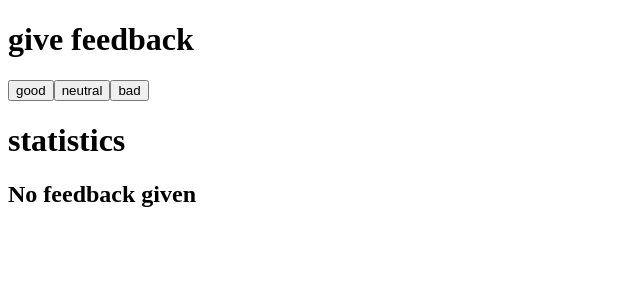
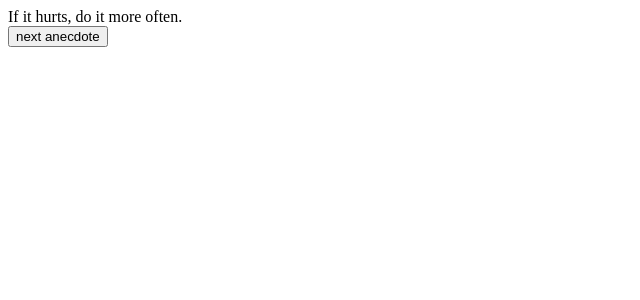
Before and after one commit to ESHWARGEEK/FULLSTACKOPEN-EXERCISES, a React (Vite) app in the folder part-1/part-1-exercise/: page / in a window 1280 px wide. Shown: the top 300 px of the page, without its empty margins (0-640 px from the left). Built offline with nearby package versions, Linux system fonts and the light colour scheme; the HTML template or start-up script is replaced by a standard one.

Commit message:
finished 1.12 anecdotes step 1

```diff
--- a/part-1/part-1-exercise/src/App.jsx
+++ b/part-1/part-1-exercise/src/App.jsx
@@ -1,63 +1,29 @@
 import { useState } from "react";
-import Header from "./components/Header";
-import Buttons from "./components/Buttons";
-import Result from "./components/Result";
-import Statistics from "./components/Statistics";
 
 const App = () => {
-  const [good, setGood] = useState(0);
-  const [neutral, setNeutral] = useState(0);
-  const [bad, setBad] = useState(0);
+  const anecdotes = [
+    "If it hurts, do it more often.",
+    "Adding manpower to a late software project makes it later!",
+    "The first 90 percent of the code accounts for the first 90 percent of the development time...The remaining 10 percent of the code accounts for the other 90 percent of the development time.",
+    "Any fool can write code that a computer can understand. Good programmers write code that humans can understand.",
+    "Premature optimization is the root of all evil.",
+    "Debugging is twice as hard as writing the code in the first place. Therefore, if you write the code as cleverly as possible, you are, by definition, not smart enough to debug it.",
+    "Programming without an extremely heavy use of console.log is same as if a doctor would refuse to use x-rays or blood tests when diagnosing patients.",
+    "The only way to go fast, is to go well.",
+  ];
 
-  const handleGood = () => {
-    console.log("good before", good);
-    const goodNow = good + 1;
-    console.log("good after", goodNow);
-    setGood(goodNow);
-  };
+  const [selected, setSelected] = useState(0);
 
-  const handleBad = () => {
-    console.log("bad before", bad);
-    const badNow = bad + 1;
-    console.log("bad after", badNow);
-    setBad(badNow);
-  };
-
-  const handleNeutral = () => {
-    console.log("Neutral before", neutral);
-    const neutralNow = neutral + 1;
-    console.log("Neutral after", neutralNow);
-    setNeutral(neutralNow);
-  };
-
-  const total = (good, bad, neutral) => {
-    return good + bad + neutral;
-  };
-
-  const average = (good, bad, neutral) => {
-    const total_value = total(good, bad, neutral);
-    return (good - bad) / total_value;
-  };
-
-  const percentage = (good, bad, neutral) => {
-    return (good / total(good, bad, neutral)) * 100 + " %";
+  const getRandomAnecdote = () => {
+    const randomeAnecodote = Math.floor(Math.random() * anecdotes.length);
+    setSelected(randomeAnecodote);
   };
 
   return (
     <div>
-      <Header header={"give feedback"} />
-      <Buttons onClick={handleGood} text={"good"} />
-      <Buttons onClick={handleNeutral} text={"neutral"} />
-      <Buttons onClick={handleBad} text={"bad"} />
-      <Header header={"statistics"} />
-      <Statistics
-        good={good}
-        total={total(good, bad, neutral)}
-        average={average(good, bad, neutral)}
-        percentage={percentage(good, bad, neutral)}
-        bad={bad}
-        neutral={neutral}
-      />
+      {anecdotes[selected]}
+      <br />
+      <button onClick={getRandomAnecdote}>next anecdote</button>
     </div>
   );
 };
--- a/part-1/part-1-exercise/src/components/Buttons.jsx
+++ /dev/null
@@ -1,5 +0,0 @@
-const Buttons = ({ onClick, text }) => {
-  return <button onClick={onClick}>{text}</button>;
-};
-
-export default Buttons;
--- a/part-1/part-1-exercise/src/components/Header.jsx
+++ /dev/null
@@ -1,9 +0,0 @@
-const Header = (props) => {
-  return (
-    <div>
-      <h1>{props.header}</h1>
-    </div>
-  );
-};
-
-export default Header;
--- a/part-1/part-1-exercise/src/components/Result.jsx
+++ /dev/null
@@ -1,9 +0,0 @@
-const Result = ({ name, score }) => {
-  return (
-    <p>
-      {name} {score}
-    </p>
-  );
-};
-
-export default Result;
--- a/part-1/part-1-exercise/src/components/StatisticLine.jsx
+++ /dev/null
@@ -1,89 +0,0 @@
-const StatisticLine = ({
-  good,
-  good_value,
-  bad,
-  bad_value,
-  neutral,
-  neutral_value,
-  total,
-  total_value,
-  average,
-  average_value,
-  percentage,
-  percentage_value,
-}) => {
-  return (
-    <div>
-      <table style={{ tableLayout: "fixed", width: "100px" }}>
-        <tbody>
-          <tr>
-            <td style={{ padding: "0px", textAlign: "left", lineHeight: "0" }}>
-              {good}
-            </td>
-            <td
-              style={{ padding: "0px", textAlign: "center", lineHeight: "0" }}
-            >
-              {good_value}
-            </td>
-          </tr>
-          <tr>
-            <td style={{ padding: "0px", textAlign: "left", lineHeight: "0" }}>
-              {" "}
-              {neutral}{" "}
-            </td>
-            <td
-              style={{ padding: "0px", textAlign: "center", lineHeight: "0" }}
-            >
-              {neutral_value}
-            </td>
-          </tr>
-          <tr>
-            <td style={{ padding: "0px", textAlign: "left", lineHeight: "0" }}>
-              {" "}
-              {bad}{" "}
-            </td>
-            <td
-              style={{ padding: "0px", textAlign: "center", lineHeight: "0" }}
-            >
-              {bad_value}
-            </td>
-          </tr>
-          <tr>
-            <td style={{ padding: "0px", textAlign: "left", lineHeight: "0" }}>
-              {" "}
-              {total}{" "}
-            </td>
-            <td
-              style={{ padding: "0px", textAlign: "center", lineHeight: "0" }}
-            >
-              {total_value}
-            </td>
-          </tr>
-          <tr>
-            <td style={{ padding: "0px", textAlign: "left", lineHeight: "0" }}>
-              {" "}
-              {average}{" "}
-            </td>
-            <td
-              style={{ padding: "0px", textAlign: "center", lineHeight: "0" }}
-            >
-              {average_value}
-            </td>
-          </tr>
-          <tr>
-            <td style={{ padding: "0px", textAlign: "left", lineHeight: "0" }}>
-              {percentage}
-            </td>
-            <td
-              style={{ padding: "0px", textAlign: "center", lineHeight: "0" }}
-            >
-              {percentage_value}
-            </td>
-          </tr>
-        </tbody>
-      </table>
-    </div>
-  );
-};
-
-export default StatisticLine;
--- a/part-1/part-1-exercise/src/components/Statistics.jsx
+++ /dev/null
@@ -1,23 +0,0 @@
-import StatisticLine from "./StatisticLine";
-const Statistics = ({ total, average, percentage, good, bad, neutral }) => {
-  if (good + neutral + bad !== 0) {
-    return (
-      <div>
-        <StatisticLine good="good" good_value={good} />
-        <StatisticLine neutral="neutral" neutral_value={neutral} />
-        <StatisticLine bad="bad" bad_value={bad} />
-        <StatisticLine total="all" total_value={total} />
-        <StatisticLine average="average" average_value={average} />
-        <StatisticLine percentage="positive" percentage_value={percentage} />
-      </div>
-    );
-  } else {
-    return (
-      <div>
-        <h2>No feedback given</h2>
-      </div>
-    );
-  }
-};
-
-export default Statistics;
```
Also changed, not shown: part-1/part-1-exercise/src/components/Content.jsx (deleted, +0 -17 lines), part-1/part-1-exercise/src/components/Total.jsx (deleted, +0 -14 lines).
